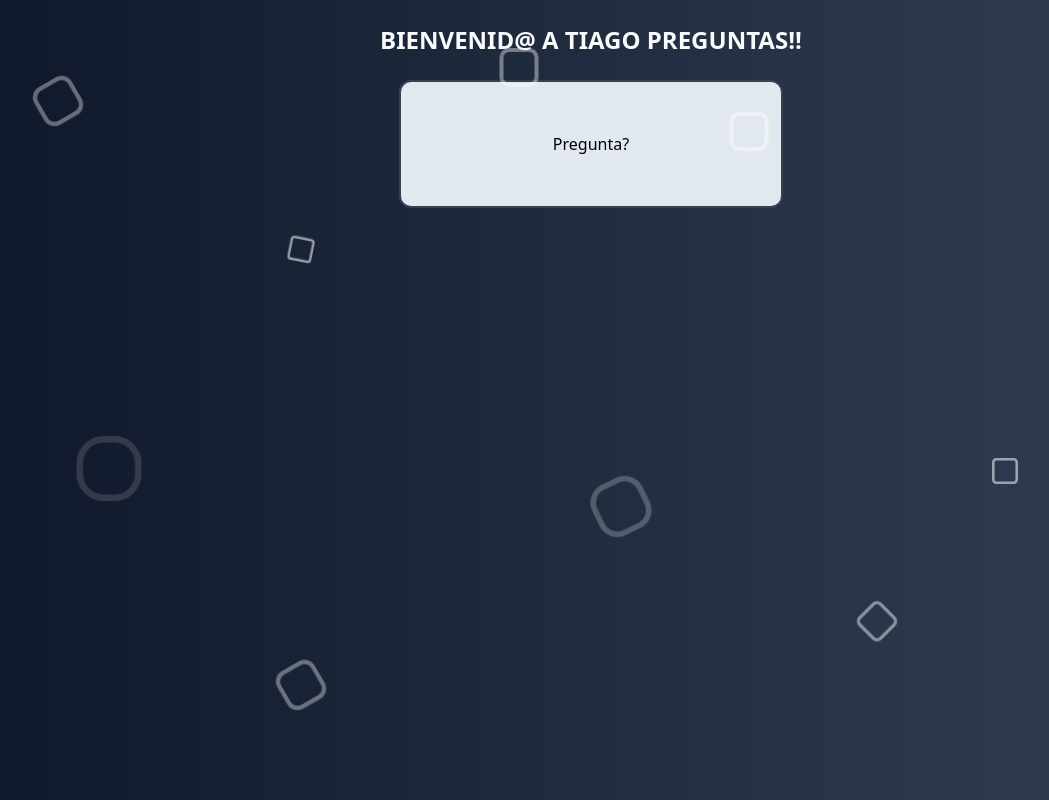
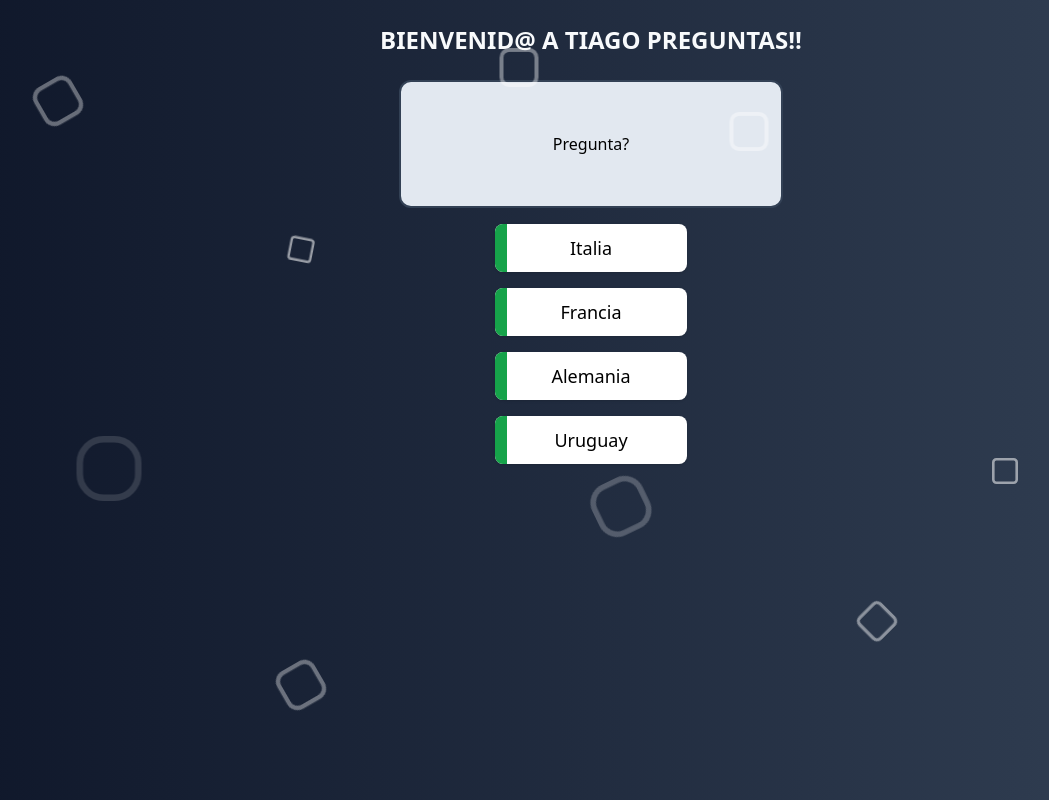
Before and after one commit to diegobalado/svelte-tiago-juegos, a SvelteKit app: page /preguntas in a window 1280 px wide. Shown: the whole page, without its empty margins (49-1098 px from the left). Built offline with nearby package versions, Linux system fonts and the light colour scheme.

Commit message:
adds questions buttons and layout

```diff
--- /dev/null
+++ b/src/components/Button.svelte
@@ -0,0 +1,12 @@
+<script>
+	export let label;
+</script>
+
+<button class="group relative h-12 w-48 overflow-hidden rounded-lg bg-white text-lg shadow">
+	<div
+		class="absolute inset-0 w-3 bg-green-600 transition-all duration-[250ms] ease-out group-hover:w-full"
+	></div>
+	<span class="relative text-black group-hover:text-white">
+		{label}
+	</span>
+</button>
--- /dev/null
+++ b/src/routes/+layout.svelte
@@ -0,0 +1,5 @@
+<script>
+    import "../app.css";
+  </script>
+
+  <slot />
--- a/src/routes/preguntas/+layout.svelte
+++ /dev/null
@@ -1,27 +0,0 @@
-<script>
-	import { browser } from '$app/environment';
-	import { page } from '$app/stores';
-	import { webVitals } from '$lib/vitals';
-	import '../../app.css';
-
-	/** @type {import('./$types').LayoutServerData} */
-	export let data;
-
-	$: if (browser && data?.analyticsId) {
-		webVitals({
-			path: $page.url.pathname,
-			params: $page.params,
-			analyticsId: data.analyticsId
-		});
-	}
-</script>
-
-<div class="app">
-	<main>
-		<slot />
-	</main>
-
-	<footer>
-		<p>visit <a href="https://kit.svelte.dev">kit.svelte.dev</a> to learn SvelteKit</p>
-	</footer>
-</div>
--- a/src/routes/preguntas/+page.svelte
+++ b/src/routes/preguntas/+page.svelte
@@ -1,5 +1,62 @@
 <script>
-	import Background from '../../components/background.svelte';
+	import Background from '../../components/Background.svelte';
+	import { onMount } from 'svelte';
+	import Button from '../../components/Button.svelte';
+
+	/**
+	 * @typedef {Object} Question
+	 * @property {number} id - The unique identifier for the question.
+	 * @property {string} question - The quiz question text.
+	 * @property {Array<string>} options - An array of answer options for the question.
+	 * @property {number} answer - The index of the correct answer in the options array.
+	 */
+
+	/**
+	 * @type {Question[]}
+	 */
+	let jsonData = [];
+	let error = null;
+	/**
+	 * @type {Promise<any> | null}
+	 */
+	let currentQuestion = null;
+
+	const getQuestion = (/** @type {string | any[]} */ jsonData) => {
+		const index = getRandomInt(0, jsonData.length - 1);
+		console.log({ index, jsonData, question: jsonData[index] });
+		return jsonData[index];
+	};
+
+	/**
+	 * @param {number} min
+	 * @param {number} max
+	 */
+	function getRandomInt(min, max) {
+		return Math.floor(Math.random() * (max - min + 1)) + min;
+	}
+
+	let data = null;
+	let loading = true;
+
+	// Función para cargar el JSON
+	async function loadData() {
+		try {
+			const response = await fetch('/data/preguntas_1.json');
+			if (!response.ok) {
+				throw new Error('Error al cargar el JSON');
+			}
+			data = await response.json();
+			currentQuestion = getQuestion(data);
+		} catch (error) {
+			console.error(error);
+		} finally {
+			loading = false;
+		}
+	}
+
+	onMount(() => {
+		loadData();
+	});
 </script>
 
 <svelte:head>
@@ -18,5 +75,18 @@
 		>
 			Pregunta?
 		</div>
+		{#await currentQuestion}
+			<p>...waiting</p>
+		{:then question}
+			<div class="flex flex-col pt-4 gap-4">
+				{#if question?.options}
+					{#each question?.options as option}
+						<Button label={option} />
+					{/each}
+				{/if}
+			</div>
+		{:catch error}
+			<p style="color: red">{error.message}</p>
+		{/await}
 	</div>
 </div>
```
Also changed, not shown: src/components/Background.svelte (renamed from src/components/background.svelte).
